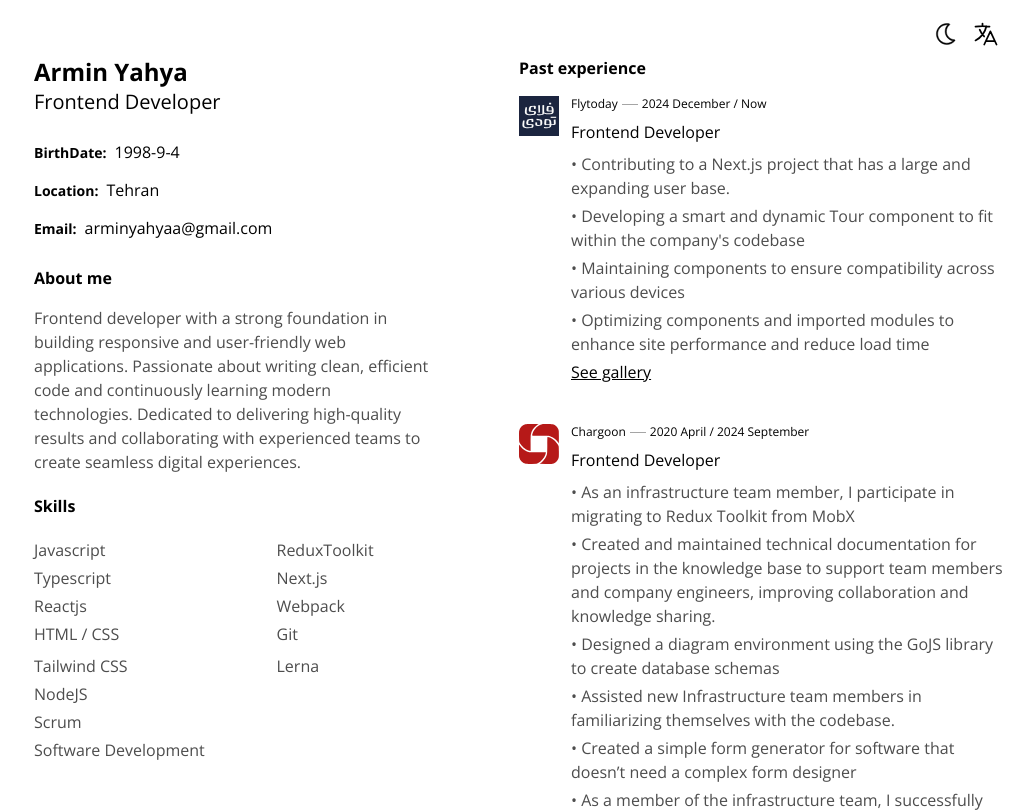
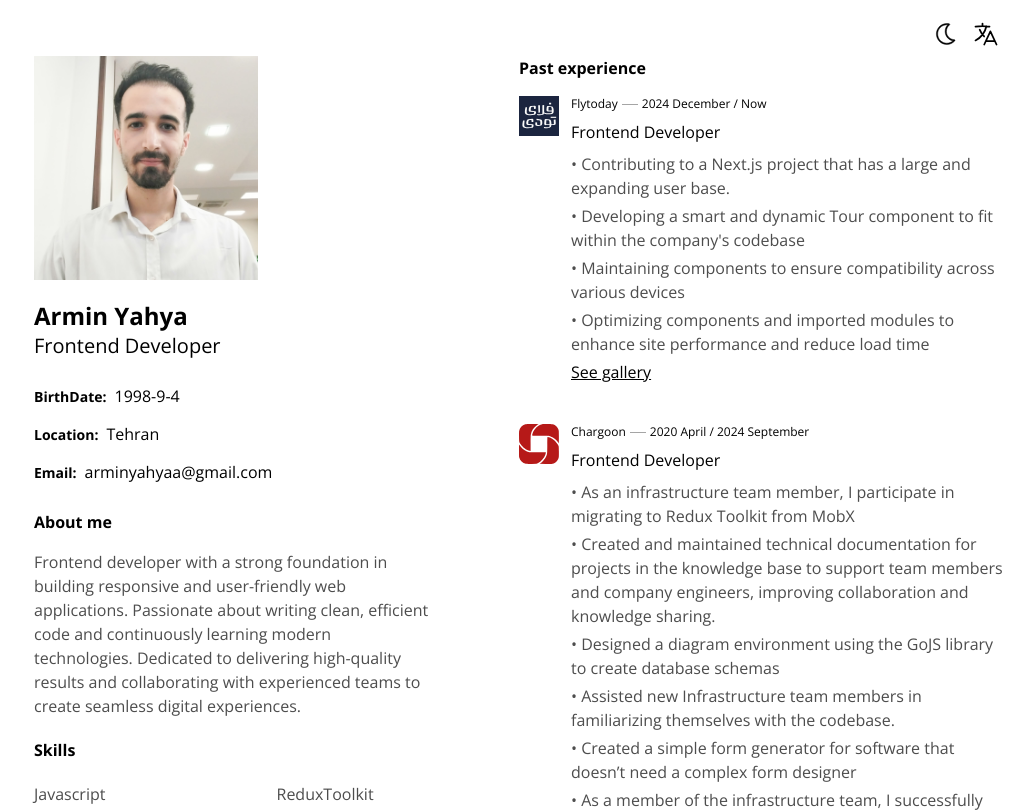
Before and after one commit to arminyahya/cv-nextjs, a Next.js app: page /en in a window 1280 px wide. Shown: the top 812 px of the page, without its empty margins (121-1154 px from the left). Built offline with nearby package versions, Linux system fonts and the light colour scheme.

Commit message:
refactor: change avatar and militiary condition

```diff
--- a/src/app/[lang]/page.tsx
+++ b/src/app/[lang]/page.tsx
@@ -42,8 +42,8 @@ export default function Page({ params }: PageInnerProps) {
   return (
     <main className={`flex flex-col print:flex-row sm:flex-row`}>
       <section className={"flex-1 mb-5"}>
-        {lang === 'fa' && <div
-          className="mb-5 relative w-full h-56 print:w-52 print:mw-52 md:w-56"
+        <div
+          className="mb-5 relative w-full h-56 print:w-52 print:mw-52 md:w-56 print:hidden"
         >
           <Image
             alt="armin-yahya"
@@ -53,13 +53,12 @@ export default function Page({ params }: PageInnerProps) {
             objectFit="contain"
             style={{ filter: 'var(--image-filter)' }}
           />
-        </div>}
+        </div>
         <div className="full-name font-bold text-2xl">{translate("fullname")}</div>
         <div className="role text-xl mb-5">{translate("role")}</div>
         <div className="personal-info text-xl mb-6">
           <PersonalInfoItem label={translate("birthDate")} value={translate("birthDateValue")} />
           <PersonalInfoItem label={translate("location")} value={translate("tehran")} />
-          {lang === 'fa' && <PersonalInfoItem label={translate("militaryService")} value={translate("finished")} />}
           <PersonalInfoItem label={translate("email")} value={translate("arminyahyaa@gmail.com")} />
         </div>
         <HeaderTypography text={translate("about_me")} />
```
